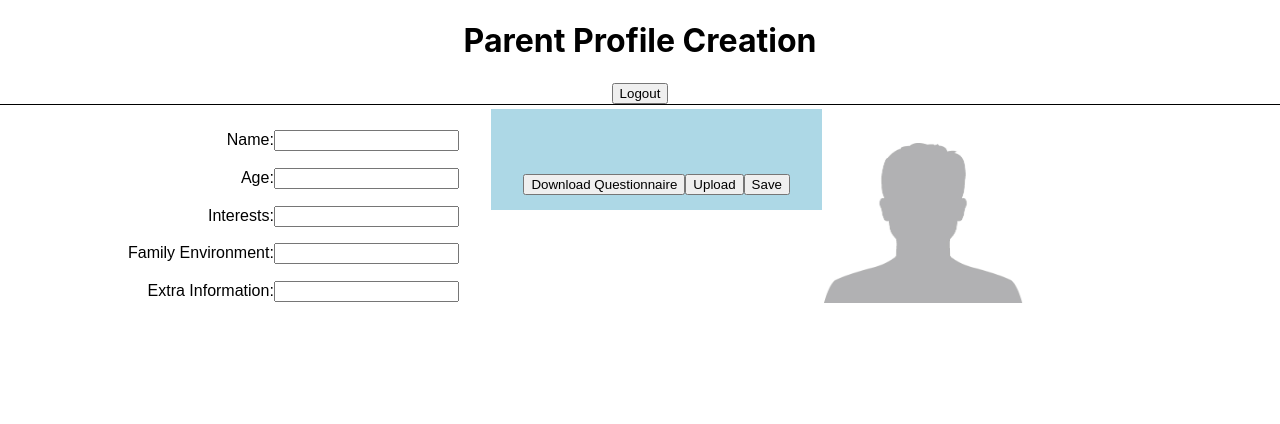
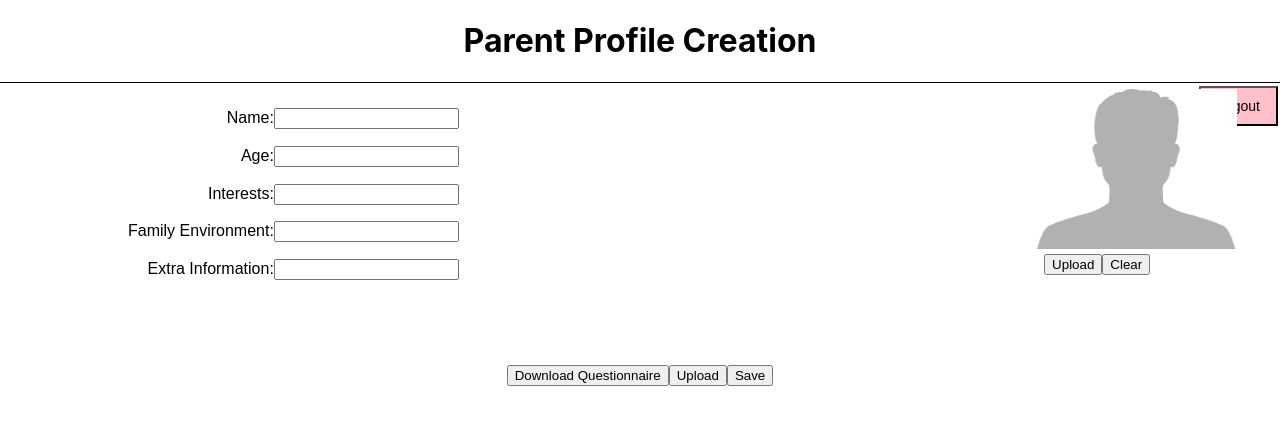
Before and after one commit to matedro/444_driftr, a React (Create React App) app: page /p/create-profile in a window 1280 px wide. Shown: the top 424 px of the page. Built offline with nearby package versions, Linux system fonts and the light colour scheme; the HTML template or start-up script is replaced by a standard one.

Commit message:
Updated styling

```diff
--- a/src/profile/Adult.css
+++ b/src/profile/Adult.css
@@ -6,9 +6,9 @@
 }
 
 .man {
-    float: right;
     padding-top : 3%;
     padding-right : 20%;
+    padding-left: 20%;
     display: inline-block;
 }
 
@@ -18,7 +18,7 @@
     display: inline-block;
 }
 
-.button {
+.adultProfileButton {
     padding-top: 5%;
     text-align: center;
     color: black;
@@ -27,6 +27,10 @@
     margin: 4px 2px;
 }
 
+.inputContainer2 {
+    float: right;
+    text-align: center;
+}
 header {
     text-align: center;
     border-bottom: 1px solid black;
--- a/src/profile/Adult.js
+++ b/src/profile/Adult.js
@@ -1,16 +1,19 @@
 import React from 'react';
 import './Adult.css';
 import Man from './mannn.jpg';
+import LogoutButton from '../LogoutButton'
 function Adult() { return (
 <div className="profileAdult">
     <header>
         <h1>Parent Profile Creation</h1>
-        <input type="submit" value="Logout" />
+        <LogoutButton />
     </header>
-        <img src={Man} alt="profile image" width="200" height="160" class="man"/>
 
     <div className="inputContainer2">
-
+        <img src={Man} alt="profile image" width="200" height="160" class="man"/>
+        <br />
+        <input type="button" value="Upload"></input>
+        <input type="button" value="Clear"></input>
     </div>
 
     <div className="bigWrapper">
@@ -56,7 +59,7 @@ function Adult() { return (
                     </form>
             </div>
     </div>
-    <div className="button">
+    <div className="adultProfileButton">
         <input type="submit" value="Download Questionnaire" />
         <input type="submit" value="Upload" />
         <input type="submit" value="Save" />
--- a/src/profile/Child.css
+++ b/src/profile/Child.css
@@ -6,9 +6,9 @@
 }
 
 .man {
-    float: right;
     padding-top : 3%;
     padding-right : 20%;
+    padding-left: 20%;
     display: inline-block;
 }
 
@@ -18,7 +18,7 @@
     display: inline-block;
 }
 
-.button {
+.childProfileButton {
     padding-top: 5%;
     text-align: center;
     color: black;
@@ -27,6 +27,10 @@
     margin: 4px 2px;
 }
 
+.inputWrapper2 {
+    float: right;
+}
+
 header {
     text-align: center;
     border-bottom: 1px solid black;
--- a/src/profile/Child.js
+++ b/src/profile/Child.js
@@ -1,17 +1,20 @@
 import React from 'react';
 import './Child.css';
 import Man from './mannn.jpg';
-function Child() { return (
+import LogoutButton from '../LogoutButton';
+
+function Child() {return (
 <div className="profileChild">
     <header>
         <h1>Child Profile Creation</h1>
-        <input type="submit" value="Logout" />
+        <LogoutButton />
     </header>
-        <img src={Man} alt="profile image" width="200" height="160" class="man"/>
-
     <div className="inputContainer2">
-
-    </div>
+    <img src={Man} alt="profile image" width="200" height="160" class="man"/>
+    <br />
+    <input type="button" value="Upload"></input>
+    <input type="button" value="Clear"></input>
+</div>
 
     <div className="bigWrapper">
             <div className="inputRight">
@@ -72,7 +75,7 @@ function Child() { return (
                     </form>
             </div>
     </div>
-    <div className="button">
+    <div className="childProfileButton">
         <input type="submit" value="Save" />
     </div>
 </div>
```
